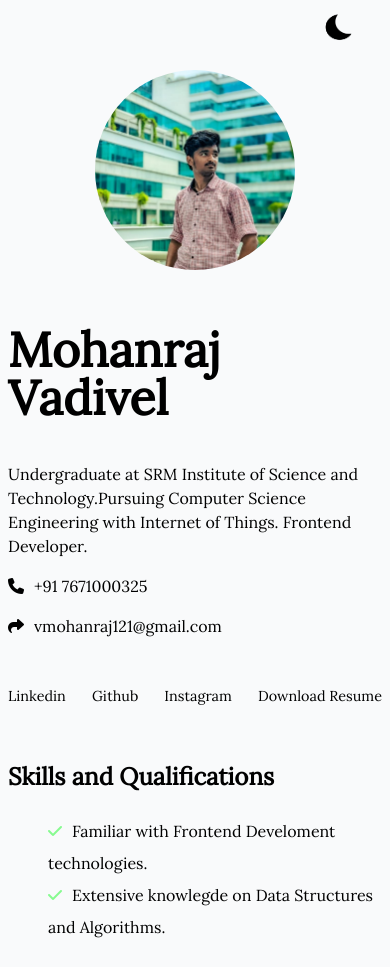
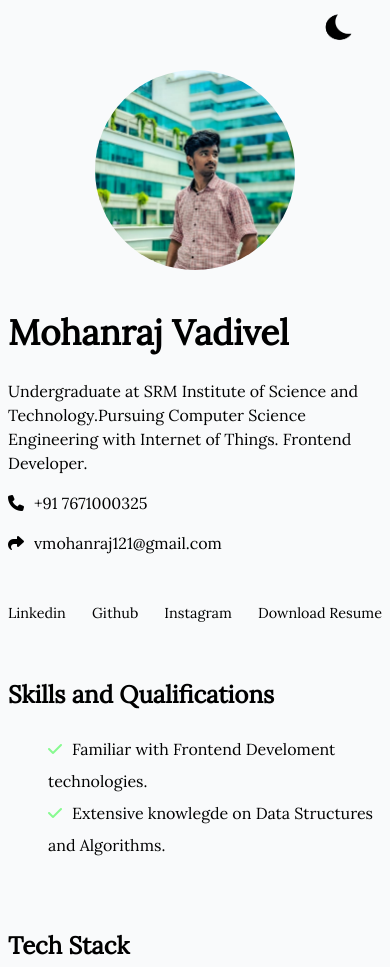
Before and after one commit to mohan300404/Resume-Website, a plain HTML site: page index.html in a window 390 px wide. Shown: the top 967 px of the page. Drawn offline with Linux system fonts and the light colour scheme.

Commit message:
Update style.css

```diff
--- a/style.css
+++ b/style.css
@@ -139,7 +139,9 @@ li{
         width: 200px;
         height: 200px;
     }
-
+ #username{
+        font-size: 35px;
+    }
     .section-page{
         padding-top: 1em;
         padding-bottom: 1em;
```
